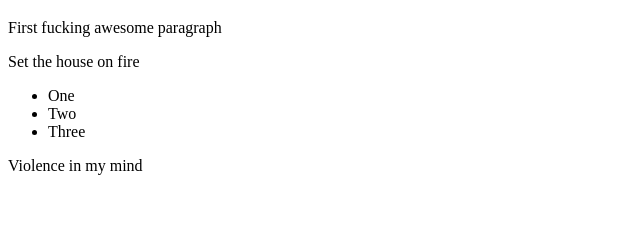
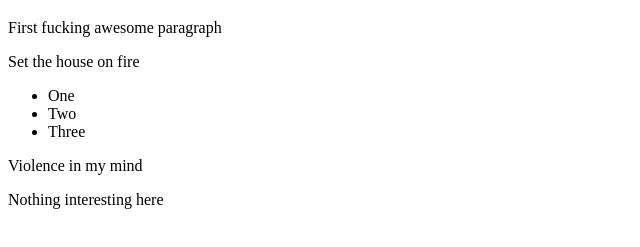
Before and after one commit to aleksa0/titty, a plain HTML site: page index.html in a window 1280 px wide. Shown: the part 61-308 px from the top of the page, without its empty margins (0-640 px from the left). Drawn offline with Linux system fonts and the light colour scheme.

Commit message:
some changes

```diff
--- a/index.html
+++ b/index.html
@@ -15,5 +15,6 @@
 		</ul>
 	</div>
 	<p>Violence in my mind</p>
+	<div>Nothing interesting here</div>
 </body>
 </html>
```
Also changed, not shown: 1 other file.
